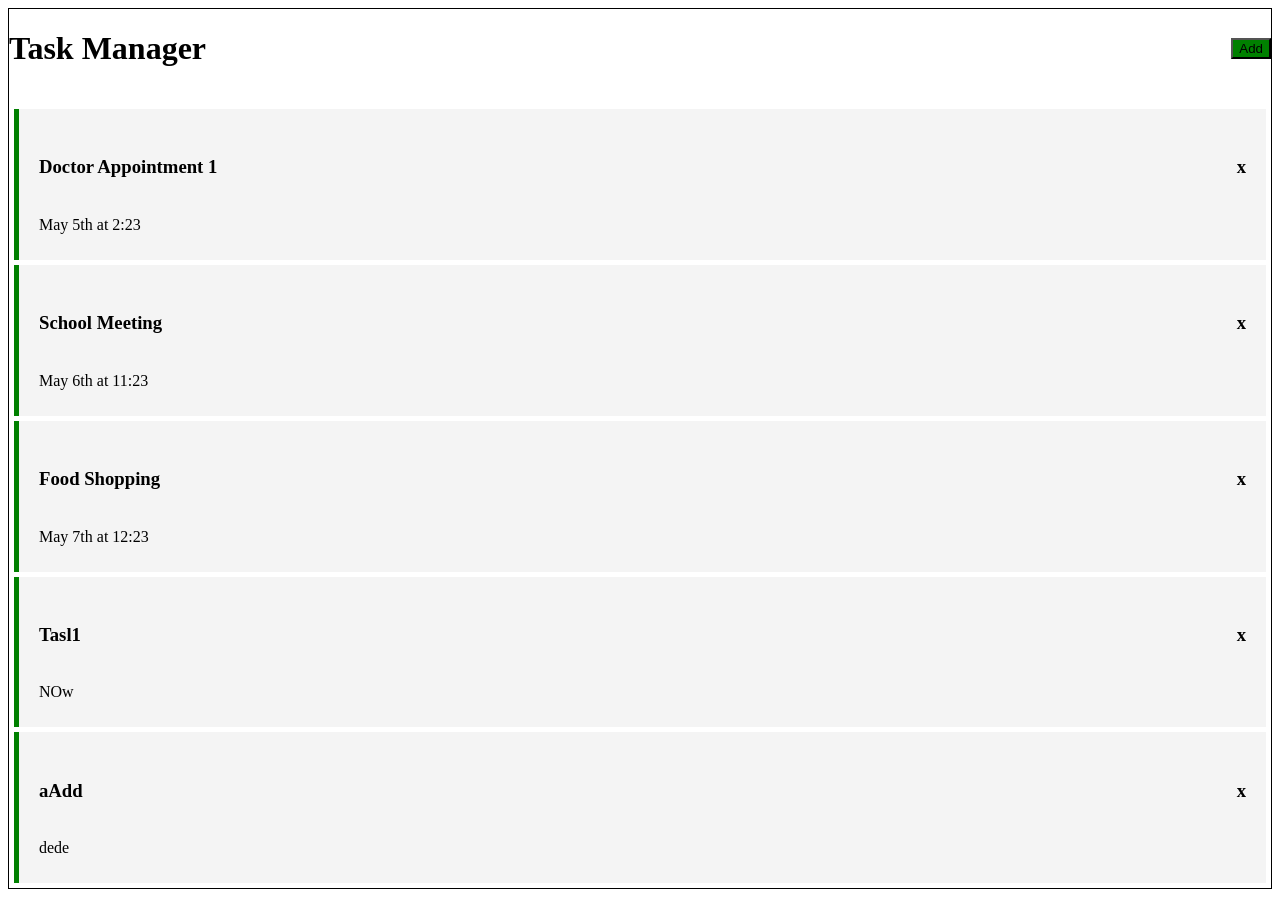
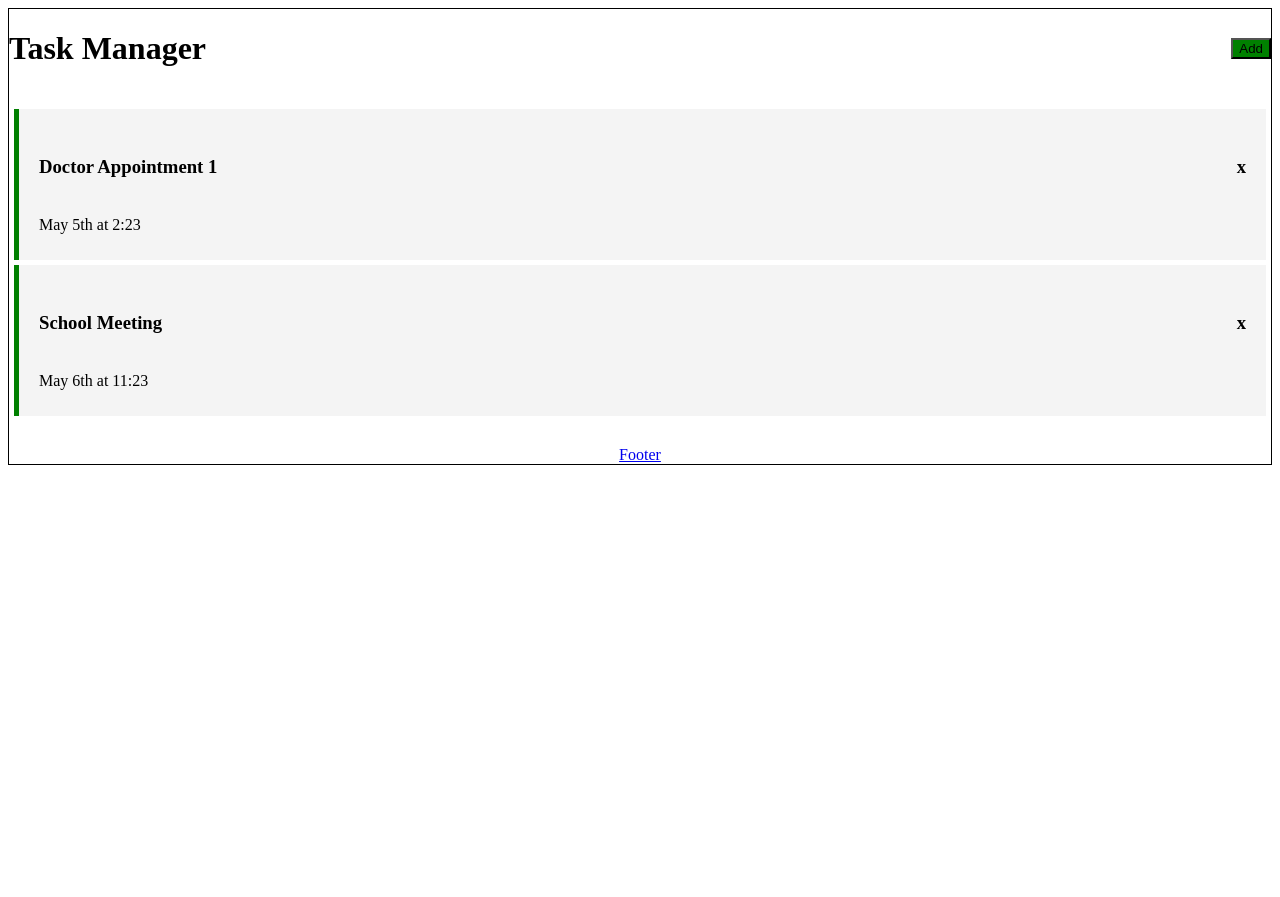
Before and after one commit to shzkhan1111/angularProjTodo, an Angular app: page / in a window 1280 px wide. After the commit the page ends 800 px from the top, so only its background shows below. Built offline with nearby package versions, Linux system fonts and the light colour scheme; data requests are answered from the project's data file.

Commit message:
Add Router

```diff
--- a/db.json
+++ b/db.json
@@ -11,24 +11,6 @@
       "text": "School Meeting",
       "day": "May 6th at 11:23",
       "reminder": true
-    },
-    {
-      "id": 3,
-      "text": "Food Shopping",
-      "day": "May 7th at 12:23",
-      "reminder": true
-    },
-    {
-      "text": "Tasl1",
-      "day": "NOw",
-      "reminder": true,
-      "id": 4
-    },
-    {
-      "text": "aAdd",
-      "day": "dede",
-      "reminder": true,
-      "id": 5
     }
   ]
 }
--- a/src/app/app.component.html
+++ b/src/app/app.component.html
@@ -1,4 +1,6 @@
 <div class="container" style="border: 1px solid;">
   <app-header></app-header>
-  <app-tasks></app-tasks>
+  <router-outlet></router-outlet>
+  <app-footer></app-footer>
+  <!-- <app-tasks></app-tasks> -->
 </div>
--- a/src/app/app.module.ts
+++ b/src/app/app.module.ts
@@ -11,6 +11,26 @@
 // import { FontAwesomeModule } from '@fortawesome/angular-fontawesome';
 import { HttpClientModule } from "@angular/common/http";
 import { AddTasksComponent } from './components/add-tasks/add-tasks.component';
+import { RouterModule, Routes } from "@angular/router";
+import { AboutComponent } from './components/about/about.component';
+import { FooterComponent } from './components/footer/footer.component';
+
+
+const appRoutes : Routes = [
+  {
+    path:'',
+    component : TasksComponent
+  },
+  {
+    path:'about',
+    component : AboutComponent
+  },
+  {
+    path:'footer',
+    component : FooterComponent
+  }
+
+]
 
 @NgModule({
   declarations: [
@@ -19,15 +39,19 @@
     ButtonsComponent,
     TasksComponent,
     TaskItemComponent,
-    AddTasksComponent
+    AddTasksComponent,
+    AboutComponent,
+    FooterComponent
   ],
   imports: [
     BrowserModule,
     AppRoutingModule,
     HttpClientModule,
-    FormsModule
+    FormsModule,
+    RouterModule.forRoot(appRoutes , {enableTracing : true})
     // FontAwesomeModule
   ],
+  // enable tracing for debugg
   providers: [],
   bootstrap: [AppComponent]
 })
--- /dev/null
+++ b/src/app/components/about/about.component.html
@@ -0,0 +1,7 @@
+<div>
+    <h2>Task Tracker</h2>
+    <h4>Version : 1:0:0</h4>
+
+    <a routerLink="/">Go Back </a>
+
+</div>
--- /dev/null
+++ b/src/app/components/about/about.component.ts
@@ -0,0 +1,15 @@
+import { Component, OnInit } from '@angular/core';
+
+@Component({
+  selector: 'app-about',
+  templateUrl: './about.component.html',
+  styleUrls: ['./about.component.css']
+})
+export class AboutComponent implements OnInit {
+
+  constructor() { }
+
+  ngOnInit(): void {
+  }
+
+}
--- /dev/null
+++ b/src/app/components/footer/footer.component.css
@@ -0,0 +1,4 @@
+footer{
+    margin-top : 30px;
+    text-align: center;
+}
--- /dev/null
+++ b/src/app/components/footer/footer.component.html
@@ -0,0 +1,3 @@
+<footer>
+    <a routerLink="/about">Footer</a>
+</footer>
--- /dev/null
+++ b/src/app/components/footer/footer.component.ts
@@ -0,0 +1,15 @@
+import { Component, OnInit } from '@angular/core';
+
+@Component({
+  selector: 'app-footer',
+  templateUrl: './footer.component.html',
+  styleUrls: ['./footer.component.css']
+})
+export class FooterComponent implements OnInit {
+
+  constructor() { }
+
+  ngOnInit(): void {
+  }
+
+}
```
Also changed, not shown: src/app/components/about/about.component.css (added), 2 other files (tests, documents, lock files or other folders).
